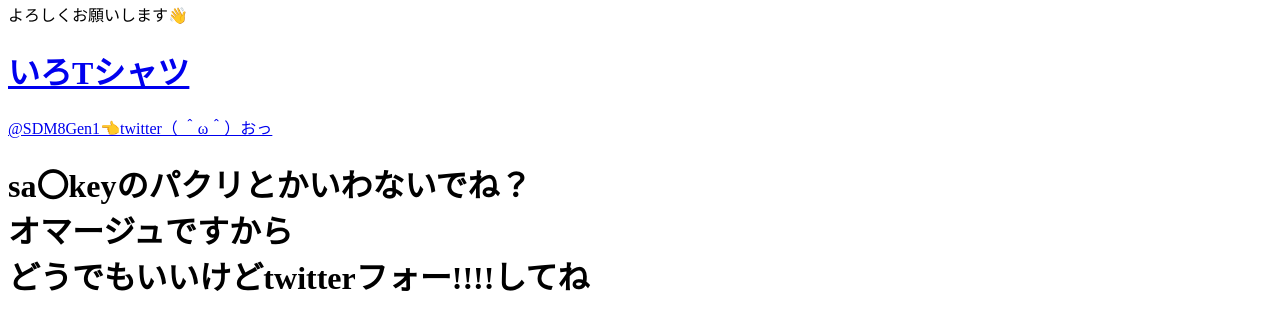
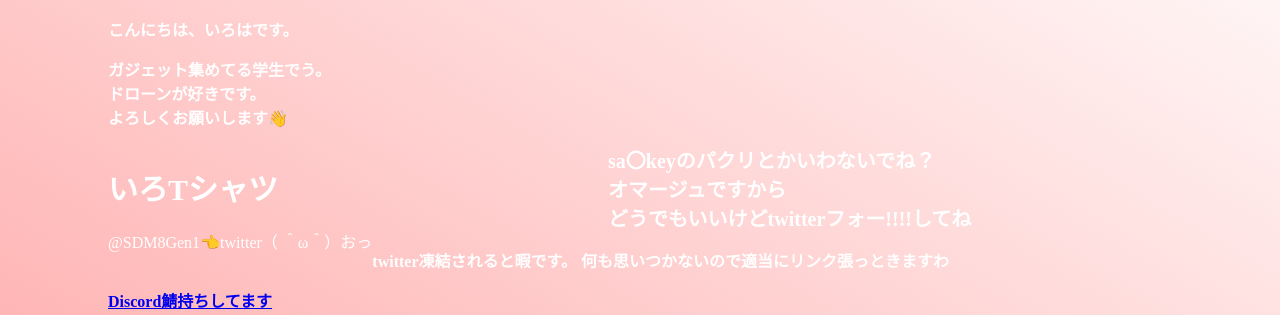
Before and after one commit to Asaka907/Asaka, a plain HTML site: page index.html in a window 1280 px wide. Shown: the part 175-490 px from the top of the page. Drawn offline with Linux system fonts and the light colour scheme; a script that the page names is missing.

Commit message:
Update index.html

```diff
--- a/index.html
+++ b/index.html
@@ -2,7 +2,7 @@
 <html lang="ja">
 <head>
     <meta charset="UTF-8">
-    <link rel="stylesheet" href="style.css">
+    <link rel="stylesheet" href="stylesheet.css">
     <script type="text/javascript" src="Iroha.js"></script>
 
     <title>いろはのサイト</title>
```
